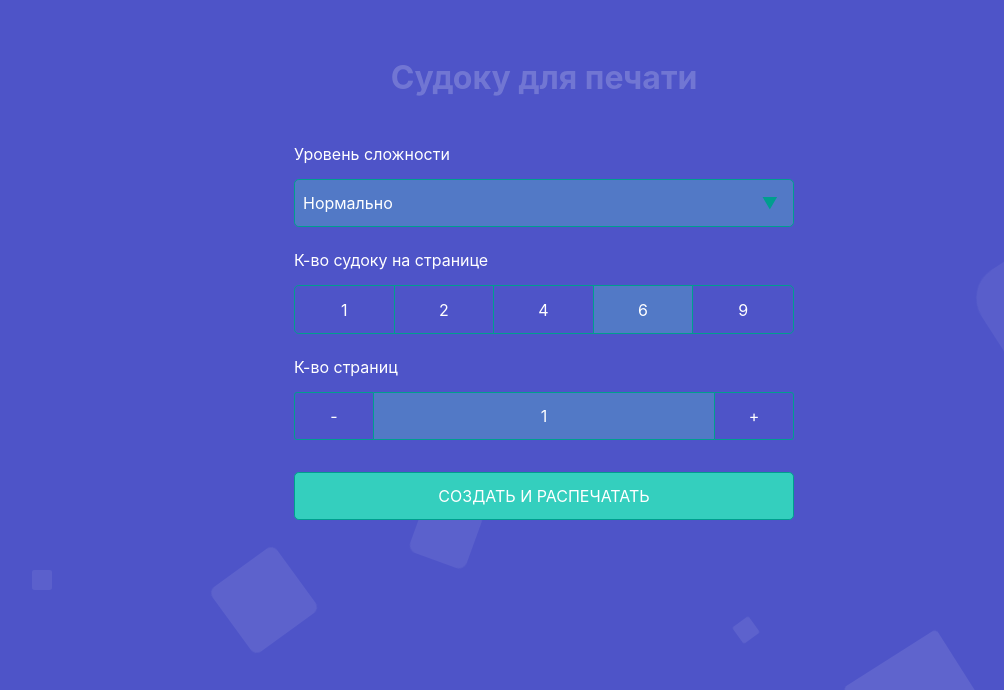
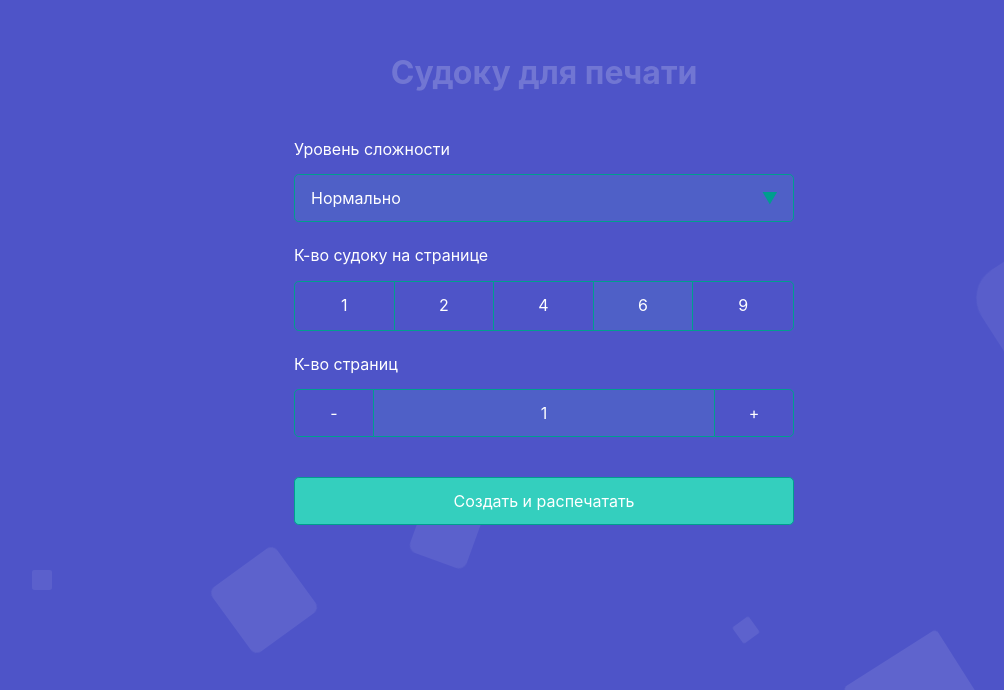
Before and after one commit to Lyrklif/print-sudoku, a React app: page / in a window 1280 px wide. Shown: the part 110-800 px from the top of the page, without its empty margins (96-1100 px from the left). Built offline with nearby package versions, Linux system fonts and the light colour scheme.

Commit message:
4rjzwz исправление цветов в стилях

```diff
--- a/src/components/area/area.scss
+++ b/src/components/area/area.scss
@@ -1,4 +1,3 @@
-
 .area {
   background-color: $bg;
   width: 100%;
@@ -25,10 +24,9 @@
   list-style: none;
   width: 20px;
   height: 20px;
-  background: rgba(255, 255, 255, 0.1);
+  background: rgba($white, 0.1);
   animation: animate 25s linear infinite;
   bottom: -150px;
-
 }
 
 .circles li:nth-child(1) {
--- a/src/components/create-print-button/create-print-button.js
+++ b/src/components/create-print-button/create-print-button.js
@@ -58,7 +58,7 @@ const CreatePrintButton = () => {
       <button
         disabled={progress}
         title={progress ? 'Судоку создаётся' : 'Создать судоку'}
-        className={"btn panel__btn " + (progress ? 'loading btn-secondary' : 'btn-primary')}
+        className={"btn create-print-btn " + (progress ? 'loading btn-secondary' : 'btn-primary')}
         onClick={setSudokuArray}
       >
         {progress ?
--- a/src/components/create-print-button/create-print-button.scss
+++ b/src/components/create-print-button/create-print-button.scss
@@ -1,5 +1,5 @@
-// createPrintButton
 
-.panel__btn {
-  margin-top: 2em;
+
+.create-print-btn {
+  margin-top: 2.5em;
 }
--- a/src/components/panel/panel.scss
+++ b/src/components/panel/panel.scss
@@ -1,12 +1,8 @@
 .panel {
-  padding: 60px 0;
-  color: $white;
-
+  margin: 60px auto;
 
   width: 90vw;
   max-width: 100%;
-  margin-left: auto;
-  margin-right: auto;
 
   @media screen and (min-width: $md) {
     width: 500px;
--- a/src/components/select-level/select-level.scss
+++ b/src/components/select-level/select-level.scss
@@ -1,24 +1,4 @@
-/* Reset Select */
-.select__content {
-  appearance: none;
-  outline: 0;
-  box-shadow: none;
-  border-color: $color-main;
-  border-radius: $border-radius;
 
-  color: inherit;
-  background-color: rgba($color-light-faded, 0.3);
-
-  option {
-    color: $black;
-    background-color: $white;
-  }
-}
-
-/* Remove IE arrow */
-.select__content::-ms-expand {
-  display: none;
-}
 
 /* Custom Select */
 .select {
@@ -33,8 +13,6 @@
 
 .select__content {
   flex: 1;
-  padding: 0 .5em;
-  cursor: pointer;
 }
 
 /* Arrow */
--- a/src/components/sheet-count/sheet-count.js
+++ b/src/components/sheet-count/sheet-count.js
@@ -44,11 +44,11 @@ const SheetCount = () => {
 
         <button
           onClick={minus}
-          className="btn btn-secondary sheet-count__btn_minus">-</button>
+          className="btn btn-secondary sheet-count__btn sheet-count__btn_minus">-</button>
 
         <input
           className="sheet-count__input"
-          if="sheet"
+          id="sheet"
           value={store.params.pages}
           type="number"
           min="1"
@@ -58,7 +58,7 @@ const SheetCount = () => {
 
         <button
           onClick={plus}
-          className="btn btn-secondary sheet-count__btn_plus">+</button>
+          className="btn btn-secondary sheet-count__btn sheet-count__btn_plus">+</button>
       </div>
     </>
   )
--- a/src/components/sheet-count/sheet-count.scss
+++ b/src/components/sheet-count/sheet-count.scss
@@ -1,28 +1,11 @@
-.sheet-count {}
 
-.sheet-count__input {
-  border: none;
-  border: 1px solid $color-main;
-
-  border-radius: $border-radius;
-  box-shadow: none;
-
-  height: $control-height;
-  width: 100%;
-  max-width: 100%;
-  padding: 0 1em;
-
-  color: inherit;
-  background-color: rgba($color-light-faded, .3);
-}
 
 .sheet-count__controls-group {
   display: flex;
   align-items: center;
 }
 
-.sheet-count__btn_minus,
-.sheet-count__btn_plus {
+.sheet-count__btn {
   max-width: 5em;
 }
 
@@ -34,9 +17,9 @@
 }
 
 .sheet-count__btn_minus {
-  border-radius: 3px 0 0 3px;
+  border-radius: $border-radius 0 0 $border-radius;
 }
 
 .sheet-count__btn_plus {
-  border-radius: 0 3px 3px 0;
+  border-radius: 0 $border-radius $border-radius 0;
 }
--- a/src/components/sudoku-count/sudoku-count.js
+++ b/src/components/sudoku-count/sudoku-count.js
@@ -25,7 +25,7 @@ const SudokuCount = () => {
           return (
             <li className="sudoku-count__item" key={i}>
               <button
-                className={"sudoku-count__btn " + (elem === store.params.sudokuCount ? 'active' : '')}
+                className={"sudoku-count__btn btn-secondary " + (elem === store.params.sudokuCount ? 'active' : '')}
                 onClick={() => handleClick(elem)}
               >{elem}</button>
             </li>
--- a/src/components/sudoku-count/sudoku-count.scss
+++ b/src/components/sudoku-count/sudoku-count.scss
@@ -19,22 +19,7 @@
 }
 
 .sudoku-count__btn {
+  border: none;
   border-right: 1px solid $color-main;
-  padding: 0.5em 0.8em;
-  font-size: 1em;
-  line-height: 1em;
-
-  width: 100%;
-  height: $control-height - 0.1em;
-
-  transition: background-color $ease;
-
-  &:hover,
-  &:focus {
-    background-color: rgba($color-light-faded, 0.1);
-  }
-
-  &.active {
-    background-color: rgba($color-light-faded, 0.3);
-  }
+  border-radius: 0;
 }
--- a/src/styles/general.scss
+++ b/src/styles/general.scss
@@ -6,7 +6,7 @@ body {
   -webkit-font-smoothing: antialiased;
   -moz-osx-font-smoothing: grayscale;
 
-  overflow-x: hidden;
+  color: $white;
 }
 
 .root {
@@ -27,27 +27,90 @@ body {
 
 
 * {
-  outline: $color-main;
+  outline: none;
   box-sizing: border-box;
 
   &::before,
   *::after {
-    outline: $color-main;
+    outline: none;
     box-sizing: border-box;
   }
 }
+
+input {
+  border: none;
+  border: 1px solid $color-main;
+
+  border-radius: $border-radius;
+  box-shadow: none;
+
+  height: $control-height;
+  width: 100%;
+  max-width: 100%;
+  padding: 0 1em;
+
+  color: inherit;
+  background-color: $hover-bg;
+
+  transition: background-color $ease;
+
+  &:active {
+    background-color: $active-bg;
+  }
+
+  @media screen and (min-width: $lg) {
+    &:hover {
+      background-color: $active-bg;
+    }
+  }
+}
+
 
 input[type=number]::-webkit-inner-spin-button,
 input[type=number]::-webkit-outer-spin-button {
   -webkit-appearance: none;
 }
 
-
 input[type=number] {
   -moz-appearance: textfield;
   -webkit-appearance: none;
 }
 
+
+select {
+  appearance: none;
+  outline: 0;
+  box-shadow: none;
+  border-color: $color-main;
+  border-radius: $border-radius;
+
+  color: inherit;
+  background-color: $hover-bg;
+
+  padding: 0 1em;
+  cursor: pointer;
+  transition: background-color $ease;
+
+  &::-ms-expand {
+    display: none;
+  }
+
+  &:active {
+    background-color: $active-bg;
+  }
+
+  @media screen and (min-width: $lg) {
+    &:hover {
+      background-color: $active-bg;
+    }
+  }
+}
+
+
+option {
+  color: $black;
+  background-color: $white;
+}
 
 h1 {
   text-align: center;
@@ -69,12 +132,23 @@ ol {
 
 
 button {
+  display: block;
+  color: inherit;
   background: none;
   box-shadow: none;
-  border: none;
   cursor: pointer;
-  color: inherit;
-  text-transform: uppercase;
+
+  border: 1px solid $color-main;
+  border-radius: $border-radius;
+
+  width: 100%;
+  height: 3em;
+
+  padding-right: 1em;
+  padding-left: 1em;
+
+  transition: background-color $ease, opacity $ease;
+
 
   &:disabled {
     opacity: 0.5;
@@ -85,18 +159,6 @@ button {
   }
 }
 
-.btn {
-  padding-right: 1.5em;
-  padding-left: 1.5em;
-  height: 3em;
-  border-radius: $border-radius;
-  border: 1px solid $color-main;
-
-  transition: background-color $ease, opacity $ease;
-
-  width: 100%;
-  display: block;
-}
 
 .btn-primary {
   background-color: $color-light;
@@ -110,18 +172,16 @@ button {
       background-color: transparent;
     }
   }
-
 }
 
 .btn-secondary {
   &:active {
-    background-color: $color-light;
+    background-color: $active-bg;
   }
 
   @media screen and (min-width: $lg) {
-
     &:hover {
-      background-color: $color-light;
+      background-color: $active-bg;
     }
   }
 
@@ -129,12 +189,15 @@ button {
     background-color: transparent;
   }
 
+  &.active {
+    background-color: $hover-bg;
+  }
+
 }
 
 
 .fluid-name {
   display: block;
-  width: 100%;
   margin-top: 1.5em;
   margin-bottom: 1em;
 }
--- a/src/styles/vars.scss
+++ b/src/styles/vars.scss
@@ -1,6 +1,3 @@
-
-
-
 $sm: 576px;
 $md: 768px;
 $lg: 992px;
@@ -12,10 +9,7 @@ $white: #fff;
 $black: #000;
 
 $color-main: #009E8E;
-
-$color-dark: #00675C;
 $color-dark-faded: #1E776D;
-
 $color-light: #34CFBE;
 $color-light-faded: #5DCFC3;
 
@@ -25,3 +19,7 @@ $border-radius: .3em;
 $control-height: 3em;
 
 $ease: .3s ease-in-out;
+
+
+$hover-bg: rgba($color-light-faded, 0.1);
+$active-bg: rgba($color-light-faded, 0.2);
```
